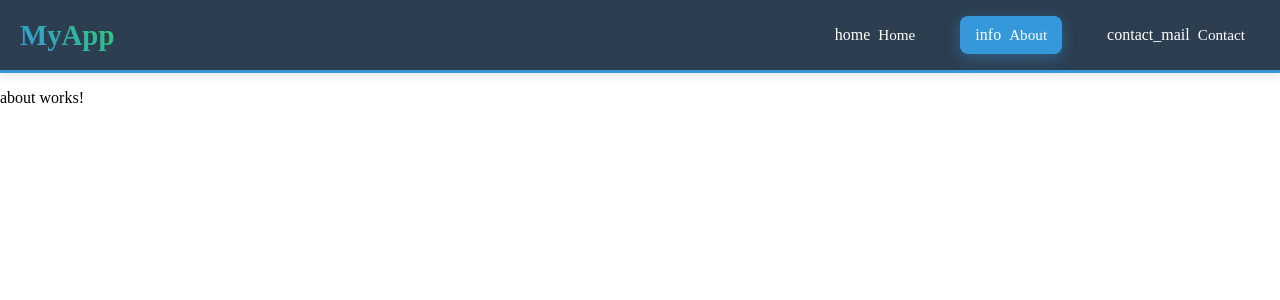
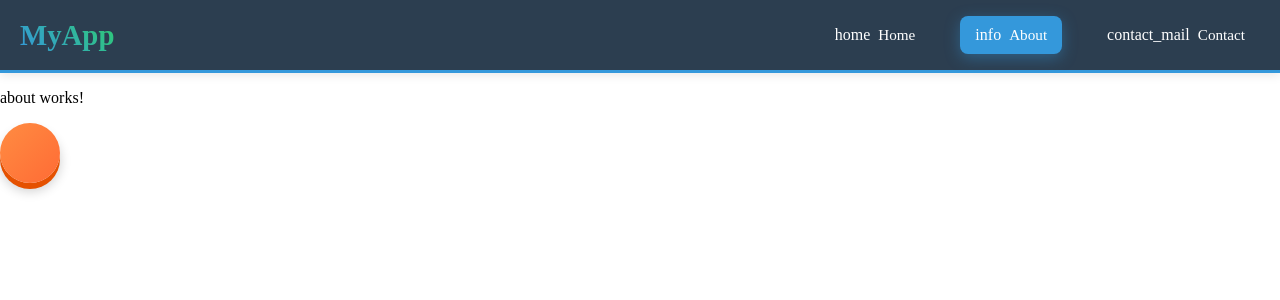
Before and after one commit to trungtd1709/sound_fe, an Angular app: page /about in a window 1280 px wide. Shown: the top 300 px of the page. Built offline with nearby package versions, Linux system fonts and the light colour scheme.

Commit message:
circle button

```diff
--- a/src/app/components/button-3-d/button-3d.component.html
+++ b/src/app/components/button-3-d/button-3d.component.html
@@ -1,7 +1,6 @@
 <!-- button-3d.component.html -->
 <button
-  class="btn-3d"
-  [class]="'btn-3d--' + selectedColor"
+  [class]="buttonClasses"
   [class.pressed]="isPressed"
   (mousedown)="onMouseDown()"
   (mouseup)="onMouseUp()"
--- a/src/app/components/button-3-d/button-3d.component.scss
+++ b/src/app/components/button-3-d/button-3d.component.scss
@@ -1,8 +1,8 @@
 // button-3d.component.scss
 
 // Variables
-$button-radius: 8px;
-$button-padding: 12px 24px;
+$button-size: 60px; // Size for circular button
+$button-radius: 50%; // Makes it circular
 $font-size: 16px;
 $font-weight: 600;
 $transition-duration: 0.15s;
@@ -50,8 +50,12 @@ $colors: (
 // Main button styles
 .btn-3d {
   position: relative;
-  display: inline-block;
-  padding: $button-padding;
+  display: inline-flex; // Changed to flex for better centering
+  align-items: center;
+  justify-content: center;
+  width: $button-size;
+  height: $button-size;
+  padding: 0; // Remove padding for circular shape
   font-size: $font-size;
   font-weight: $font-weight;
   text-transform: uppercase;
@@ -120,6 +124,31 @@ $colors: (
     width: 120%;
     height: 120%;
   }
+
+  // Size variants for circular buttons
+  &--small {
+    width: 40px;
+    height: 40px;
+    font-size: 14px;
+  }
+
+  &--medium {
+    width: 60px;
+    height: 60px;
+    font-size: 16px;
+  }
+
+  &--large {
+    width: 80px;
+    height: 80px;
+    font-size: 18px;
+  }
+
+  &--xl {
+    width: 100px;
+    height: 100px;
+    font-size: 20px;
+  }
 }
 
 // Keyframes
--- a/src/app/components/button-3-d/button-3d.component.ts
+++ b/src/app/components/button-3-d/button-3d.component.ts
@@ -1,4 +1,3 @@
-// button-3d.component.ts
 import { Component, Input, Output, EventEmitter, OnInit } from '@angular/core';
 
 @Component({
@@ -9,6 +8,7 @@ import { Component, Input, Output, EventEmitter, OnInit } from '@angular/core';
 export class Button3DComponent implements OnInit {
   @Input() disabled = false;
   @Input() color?: string; // Optional: force a specific color
+  @Input() size: 'small' | 'medium' | 'large' | 'xl' = 'medium'; // Size variants
   @Output() buttonClick = new EventEmitter<void>();
 
   selectedColor = 'blue';
@@ -44,4 +44,8 @@ export class Button3DComponent implements OnInit {
       this.buttonClick.emit();
     }
   }
+
+  get buttonClasses(): string {
+    return `btn-3d btn-3d--${this.selectedColor} btn-3d--${this.size}`;
+  }
 }
--- a/src/app/pages/about/about.component.html
+++ b/src/app/pages/about/about.component.html
@@ -1 +1,4 @@
 <p>about works!</p>
+<app-button-3d (buttonClick)="handleClick()">
+
+  </app-button-3d>
--- a/src/app/pages/about/about.component.ts
+++ b/src/app/pages/about/about.component.ts
@@ -1,11 +1,14 @@
 import { Component } from '@angular/core';
+import { Button3DComponent } from '../../components/button-3-d/button-3d.component';
 
 @Component({
   selector: 'app-about',
-  imports: [],
+  imports: [Button3DComponent],
   templateUrl: './about.component.html',
   styleUrl: './about.component.scss'
 })
 export class AboutComponent {
+  handleClick = () => {
 
+  }
 }
```
